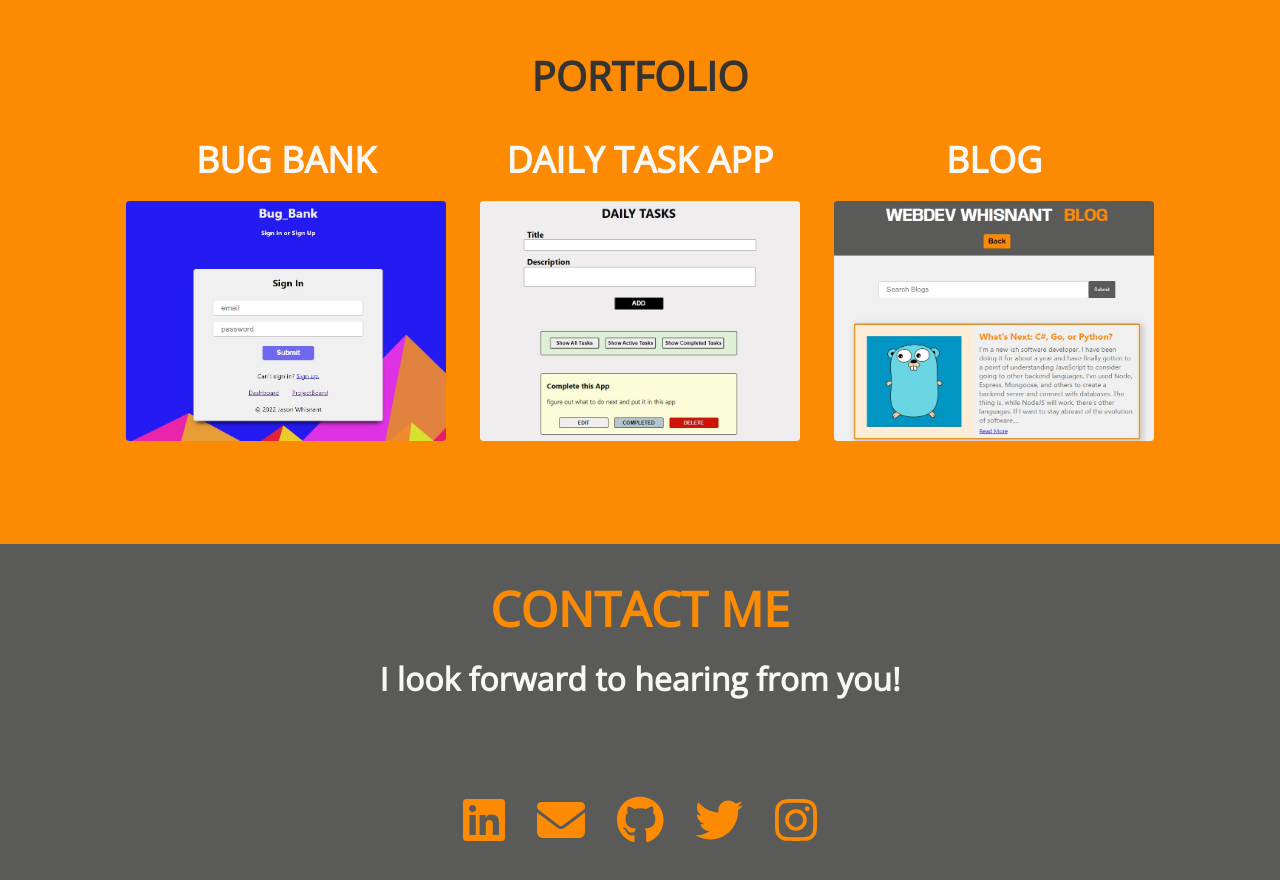
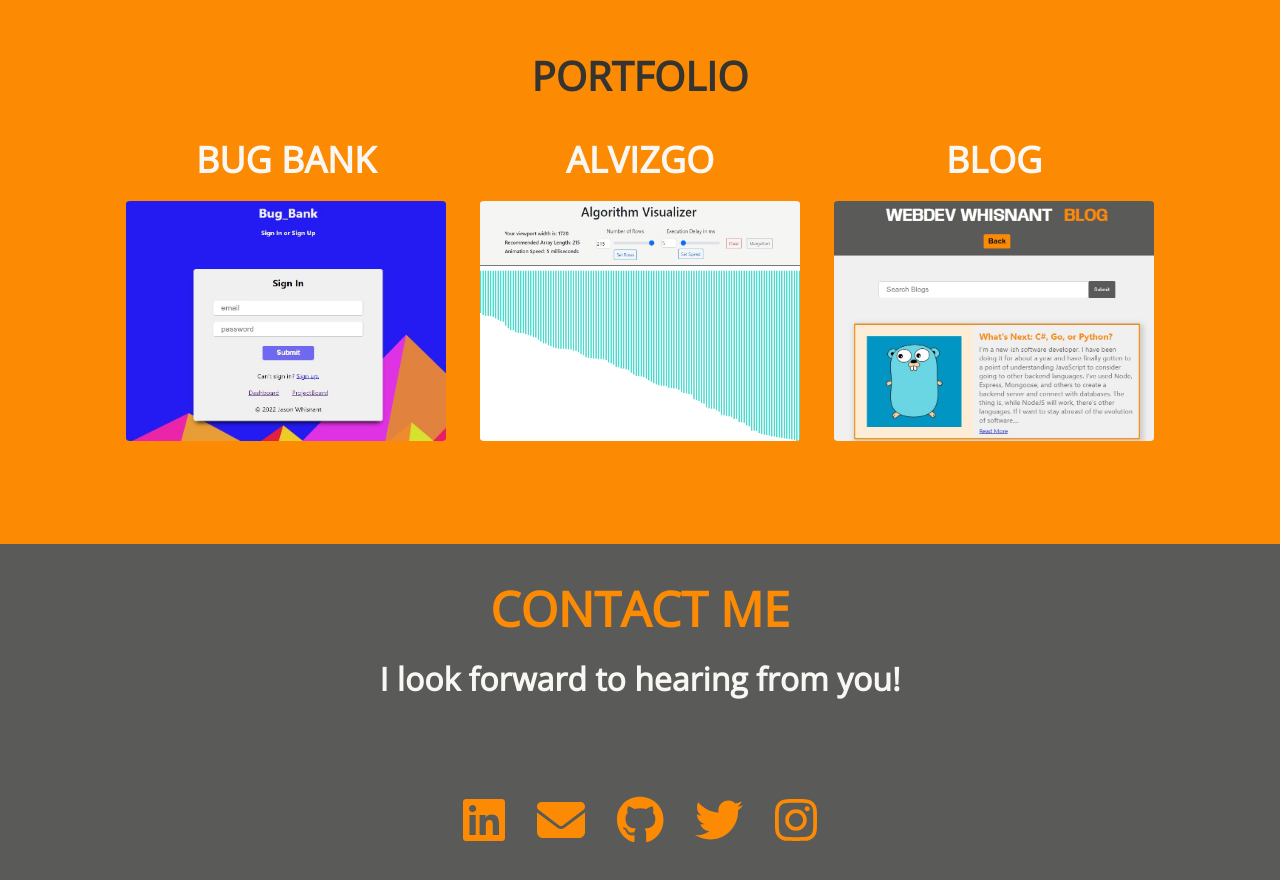
Before and after one commit to Tasups/professional-portfolio, a React (Create React App) app: page / in a window 1280 px wide. Shown: the part 1620-2500 px from the top of the page. Built offline with nearby package versions, Linux system fonts and the light colour scheme; a web font is replaced by a local one.

Commit message:
algoviz added

```diff
--- a/src/components/Portfolio.js
+++ b/src/components/Portfolio.js
@@ -1,7 +1,7 @@
 import React from 'react';
 
 import bug_Bank from '../images/Bug_Bank.jpg';
-import dailyTaskAppImg from '../images/DailyTaskApp.jpg';
+import algoViz from '../images/algoViz.jpg';
 import blog_image from '../images/blog_image.jpg';
 
 const Portfolio = () => {
@@ -22,14 +22,14 @@ const Portfolio = () => {
         </div>
 
         <div className="portfolio-project">
-          <h2 className="portfolio-project-title">DAILY TASK APP</h2>
+          <h2 className="portfolio-project-title">ALVIZGO</h2>
           <a
-            href="https://yesitisa-todo-app.netlify.app/"
+            href="https://algovizy.netlify.app/"
             target="_blank"
             rel="noreferrer"
           >
-            <img src={dailyTaskAppImg} alt="daily task app" />
-            {/*Internal data sets React's state in this simple CRUD application*/}
+            <img src={algoViz} alt="an algorithm visualizing tool" />
+            {/*A algorithm visualizing tool setup with merge-sort first*/}
           </a>
         </div>
 
```
Also changed, not shown: src/images/algoViz.jpg (added).
